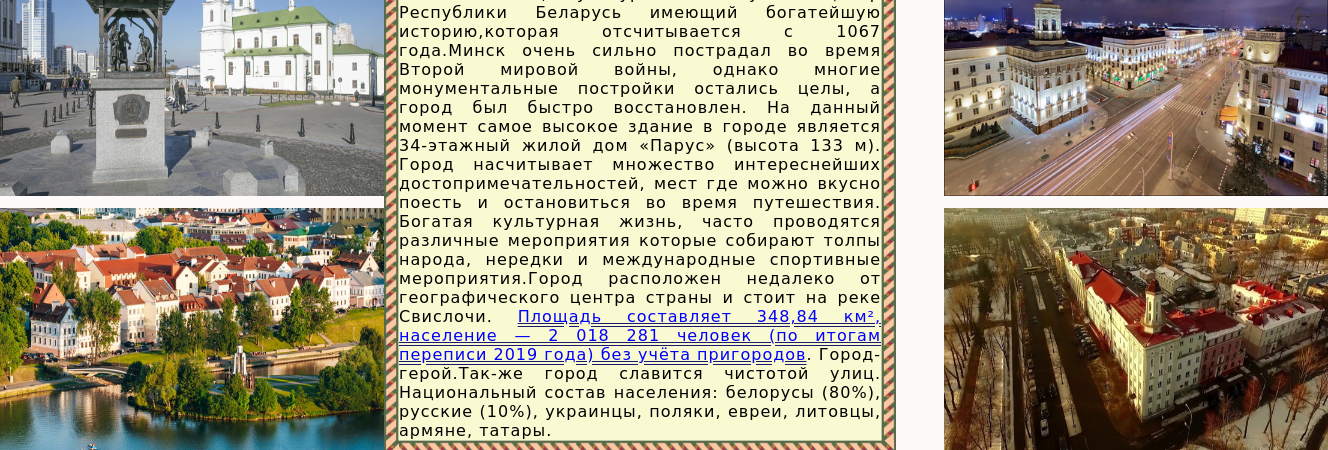
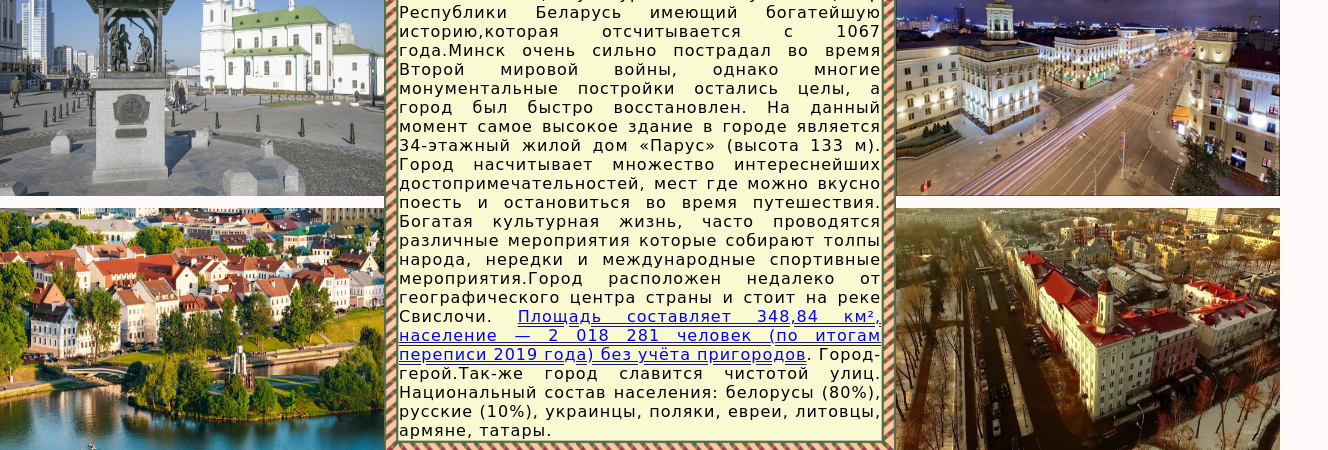
Before and after one commit to LInus1408/Minsk, a plain HTML site: page index.html in a window 1280 px wide. Shown: the part 149-599 px from the top of the page, 1328 px wide, since content can reach past the window. Drawn offline with Linux system fonts and the light colour scheme; files whose address does not match are found by name.

Commit message:
modified file style.css

```diff
--- a/style.css
+++ b/style.css
@@ -45,14 +45,14 @@ span.word1 {
 }
 .picture3 {
         position: absolute; /* размещение */
-        left: 944px; /* сдвигаем влево */
+        left: 70%; /* сдвигаем влево */
         top: 90px; /* высота */
         width: 30%; /* ширина */
         height: 255px; /* высотка */
 }
 .picture4 {
         position: absolute; /* размещение */
-        left: 944px; /* сдвигаем влево */
+        left: 70%; /* сдвигаем влево */
         top: 357px; /* высота */
         width: 30%; /* ширина */
         height: 255px; /* высотка */
@@ -68,7 +68,7 @@ h1 {
 }
 #block2 {
     width: 100%; /* ширина блока */
-    height: 600px; /* высота блока */
+    height: 800px; /* высота блока */
     margin-top: 20px; /* дистанция отверхнего блока */
     border-style: solid; /* единой линией гриницы рамки */
     border-image-width: 80px; /* ширина рамки */
```
